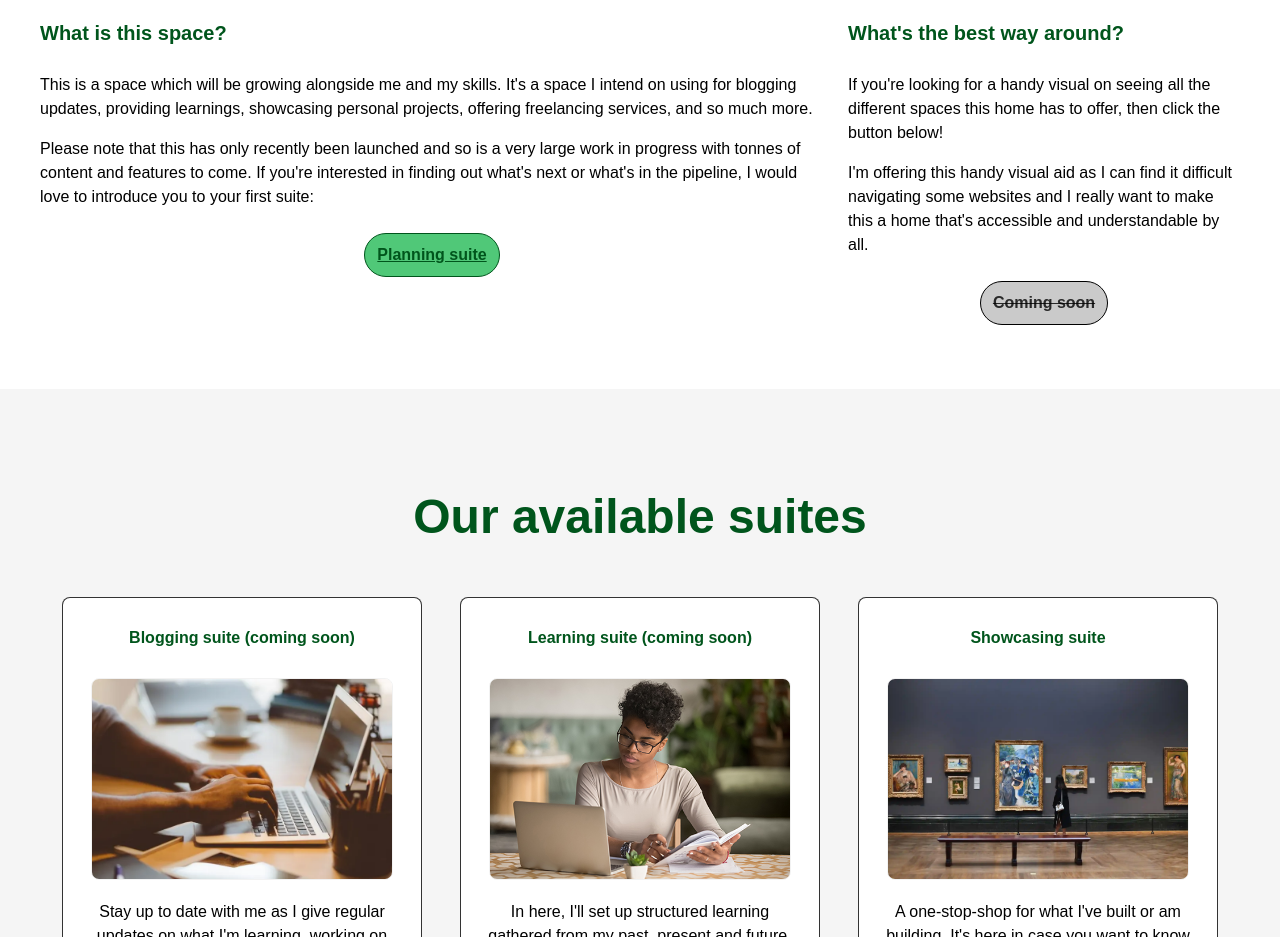
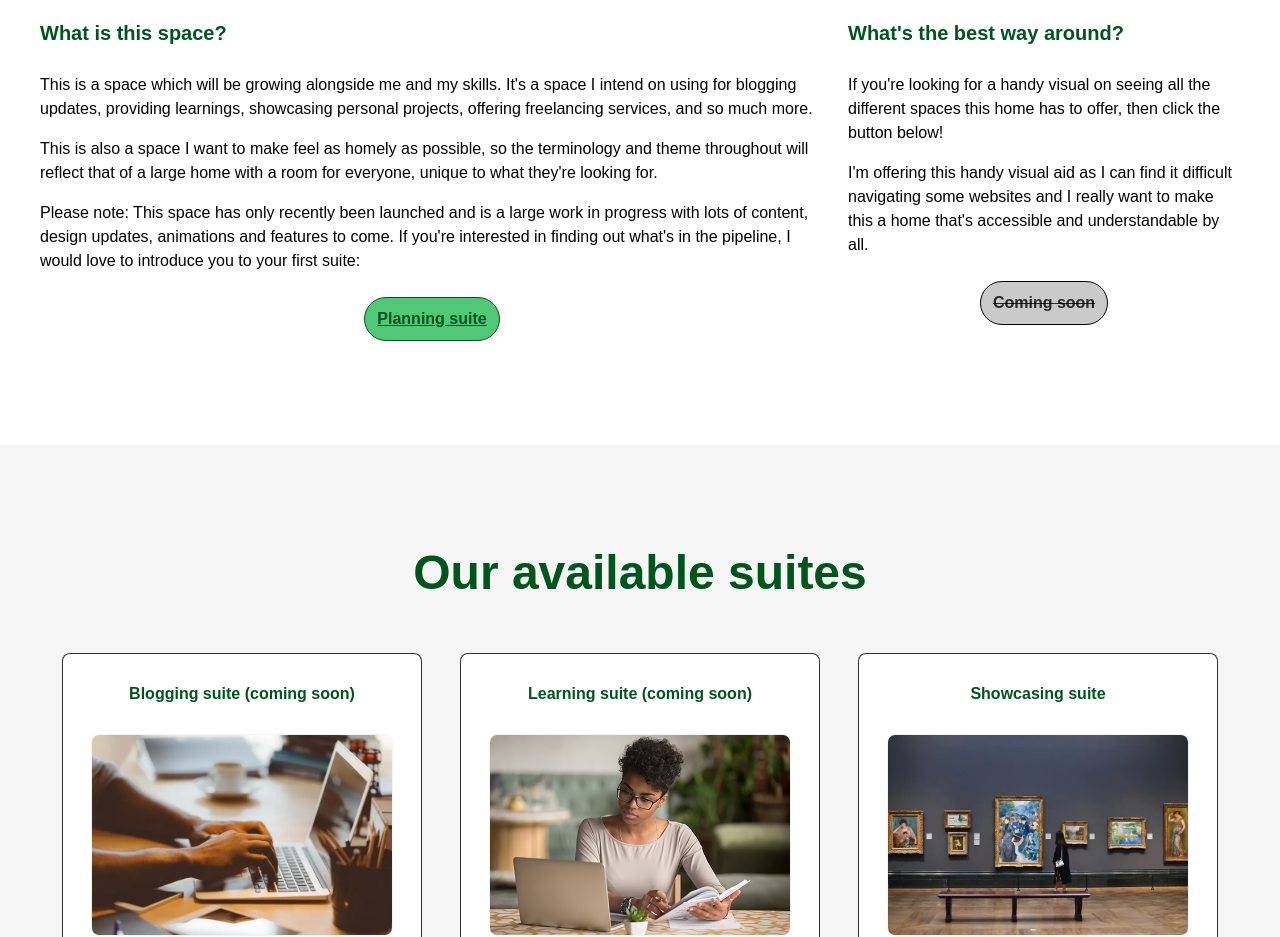
Before and after one commit to danriley11/DansDevDen, a React (Vite) app: page / in a window 1280 px wide. Shown: the part 1000-1937 px from the top of the page. Built offline with nearby package versions, Linux system fonts and the light colour scheme.

Commit message:
Update GrandFoyer content

```diff
--- a/src/pages/grandFoyer/GrandFoyer.content.ts
+++ b/src/pages/grandFoyer/GrandFoyer.content.ts
@@ -10,7 +10,8 @@ export const SPACE_INFO_CONTENT = {
   title: `What is this space?`,
   content: [
     `This is a space which will be growing alongside me and my skills. It's a space I intend on using for blogging updates, providing learnings, showcasing personal projects, offering freelancing services, and so much more.`,
-    `Please note that this has only recently been launched and so is a very large work in progress with tonnes of content and features to come. If you're interested in finding out what's next or what's in the pipeline, I would love to introduce you to your first suite:`,
+    `This is also a space I want to make feel as homely as possible, so the terminology and theme throughout will reflect that of a large home with a room for everyone, unique to what they're looking for.`,
+    `Please note: This space has only recently been launched and is a large work in progress with lots of content, design updates, animations and features to come. If you're interested in finding out what's in the pipeline, I would love to introduce you to your first suite:`,
   ],
 };
 
```
